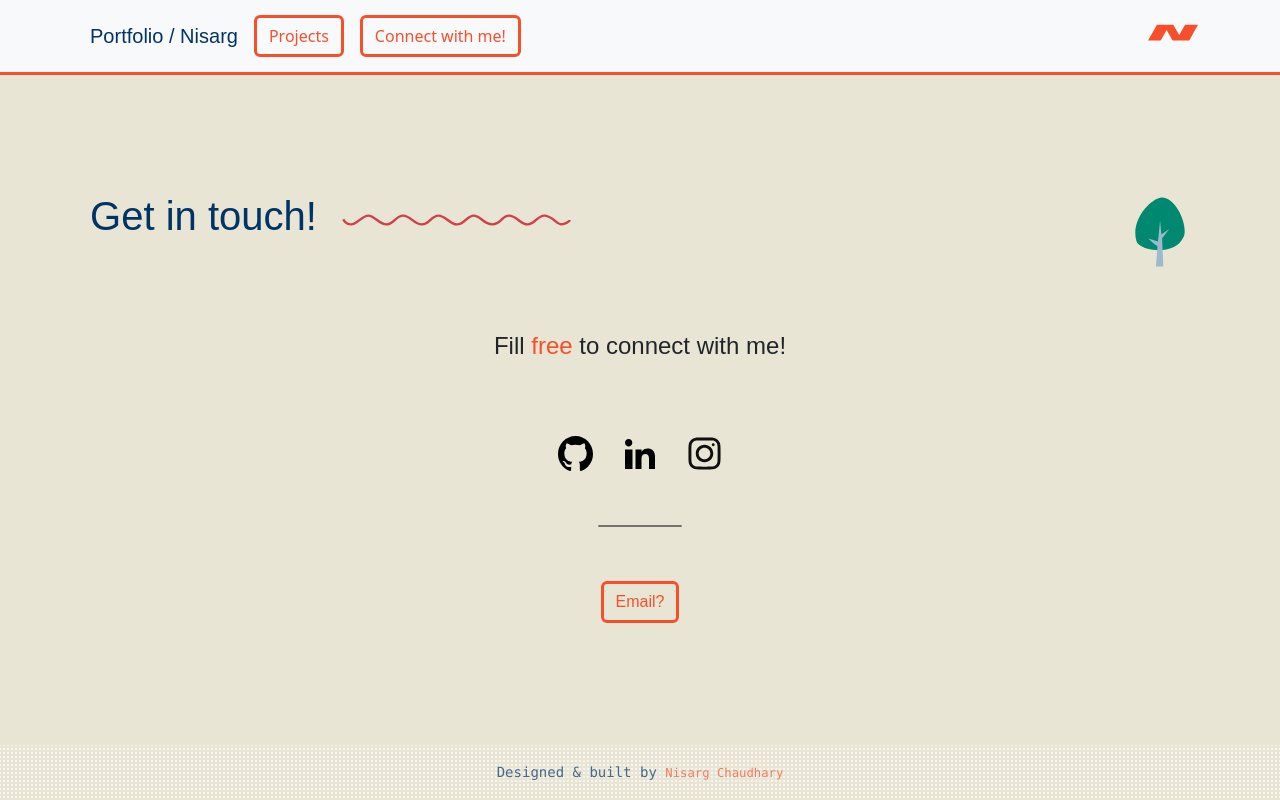
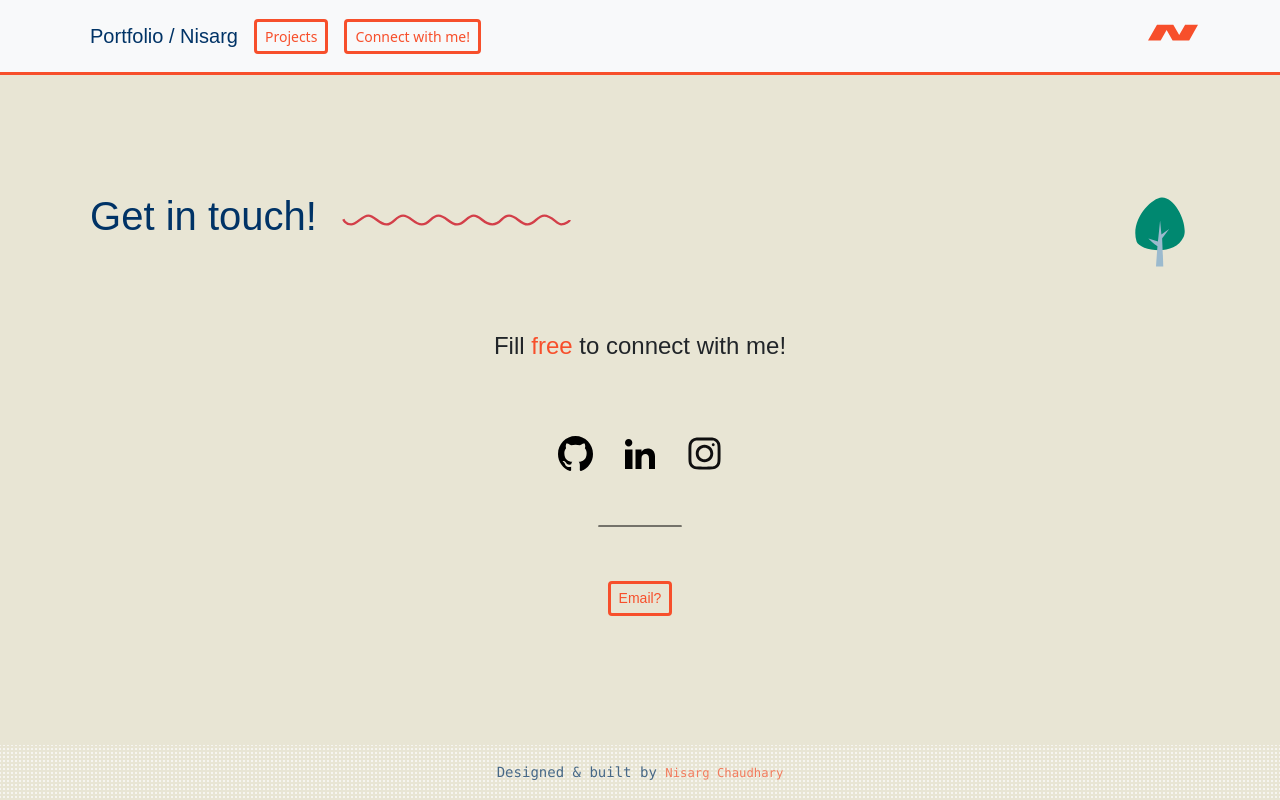
Before and after one commit to nisarg-11-here/Portfolio-Website, a React (Create React App) app in the folder frontend/: page /Contact in a window 1280 px wide. Built offline with nearby package versions, Linux system fonts and the light colour scheme; a web font is replaced by a local one.

Commit message:
Made buttons smaller

```diff
--- a/frontend/src/Components/CollapsableNavbar.jsx
+++ b/frontend/src/Components/CollapsableNavbar.jsx
@@ -28,14 +28,14 @@ function CollapsableNavbar() {
             <Nav className="me-auto">
               <Button
                 variant="outline-primary"
-                className="m-2 mt-1 mb-1 sans-font"
+                className="m-2 mt-1 mb-1 sans-font btn-sm"
                 id="projectsButton"
               >
                 Projects
               </Button>
               <Button
                 variant="outline-primary"
-                className="sans-font m-2 mt-1 mb-1 button"
+                className="sans-font m-2 mt-1 mb-1 button btn-sm"
                 id="contactButton"
               >
                 Connect with me!
--- a/frontend/src/Components/Contact.jsx
+++ b/frontend/src/Components/Contact.jsx
@@ -213,7 +213,7 @@ function Contact() {
           </div>
 
           <Button
-            className="sans-font"
+            className="sans-font btn-sm"
             id="customButton"
             variant="outline-primary"
             style={{ display: "inline-block" }}
```
